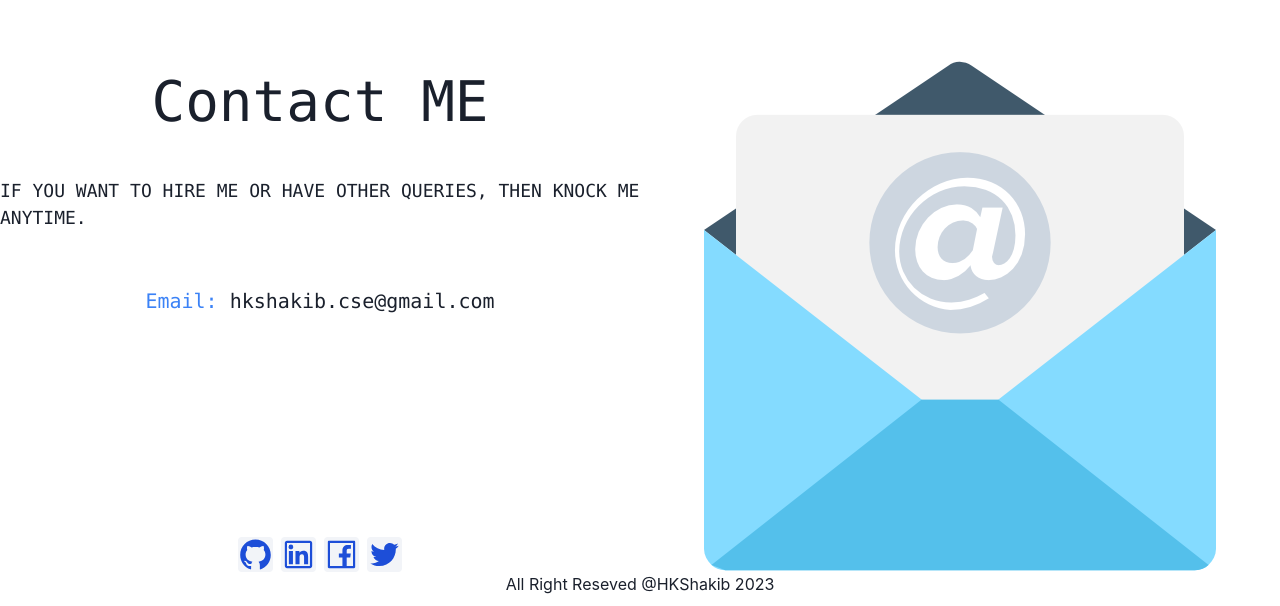
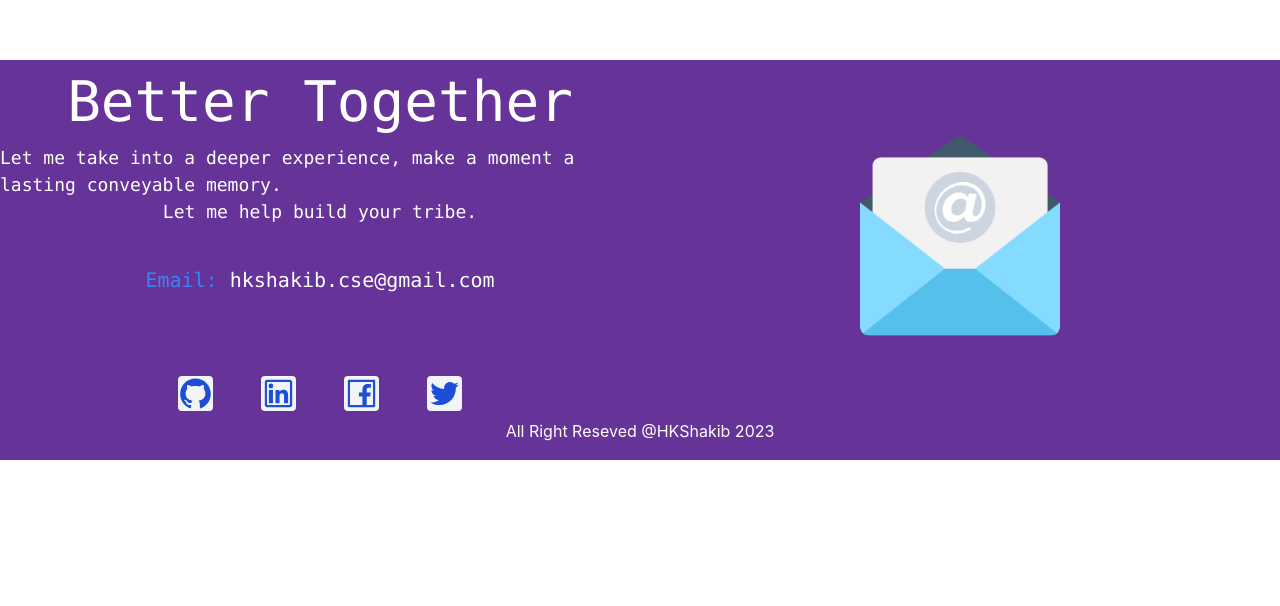
Before and after one commit to hkshakib/portfolio, a React (Create React App) app: page / in a window 1280 px wide. Shown: the part 8888-9494 px from the top of the page. After the commit the page ends 9348 px from the top, so only its background shows below. Built offline with nearby package versions, Linux system fonts and the light colour scheme; what tailwindcss-font-inter would draw is missing.

Commit message:
feat: Re-design Footer

```diff
--- a/src/components/Footer.jsx
+++ b/src/components/Footer.jsx
@@ -1,56 +1,99 @@
-import React from 'react';
-import { AiOutlineGithub, AiOutlineLinkedin, AiOutlineFacebook, AiOutlineTwitter } from 'react-icons/ai';
+import React from "react";
+import {
+  AiOutlineGithub,
+  AiOutlineLinkedin,
+  AiOutlineFacebook,
+  AiOutlineTwitter,
+} from "react-icons/ai";
 import Email from "../static/email.png";
 
 const Footer = () => {
   return (
-    <div className='flex flex-col w-[100%] pb-[10px]'>
-
-      <div className='flex flex-col basis-[90%] lg:flex-row'>
-
-        <div className='flex flex-col lg:flex-1 flex-wrap'>
-
-          <div className='flex flex-col lg:flex-1 justify-start items-center'>
-
-            <div className='flex lg:flex-1'>
-              <h1 className='text-[40px] lg:text-[56px] font-mono'>Contact ME</h1>
+    <div className="flex flex-col w-[100%] pb-[10px] bg-[rebeccapurple] h-[400px]">
+      <div className="flex flex-col flex-1 lg:flex-row">
+        <div className="flex flex-col lg:flex-1 flex-wrap">
+          <div className="flex flex-col lg:flex-1 justify-start items-center">
+            <div className="flex lg:flex-1">
+              <h1 className="text-white text-[40px] lg:text-[56px] font-mono">
+                Better Together
+              </h1>
             </div>
 
-            <div className='flex justify-center items-end lg:flex-1 lg:w-[100%] pl-8 pr-4 lg:p-0'>
-              <p className='font-mono text-[12px] lg:text-[18px]'>IF YOU WANT TO HIRE ME OR HAVE OTHER QUERIES, THEN KNOCK ME ANYTIME.</p>
+            <div className="flex justify-center items-end lg:flex-1 lg:w-[100%] pl-8 pr-4 lg:p-0">
+              <p className="font-mono text-white text-[12px] lg:text-[18px] whitespace-wrap">
+                Let me take into a deeper experience, make a moment a lasting
+                conveyable memory.
+              </p>
             </div>
 
-            <div className='flex lg:flex-1 w-[100%] justify-center items-end'>
-              <h2 className='font-mono lg:text-[20px]'><span className='text-blue-500'>Email:</span> hkshakib.cse@gmail.com</h2>
+            <div className="flex flex-col lg:flex-1 w-[100%] justify-center items-center">
+              <p className="font-mono text-white text-[12px] lg:text-[18px]">
+                Let me help build your tribe.
+              </p>
+              <h2 className="font-mono lg:text-[20px] text-white pt-10">
+                <span className="text-blue-500">Email:</span>{" "}
+                hkshakib.cse@gmail.com
+              </h2>
             </div>
-
           </div>
 
-          <div className='flex lg:flex-1 justify-center items-end gap-4'>
+          <div className="flex lg:flex-1 justify-center items-end pt-8 lg:pt-0">
+            <div className="flex text-[35px] gap-4 lg:gap-12 font-semibold">
+              <div>
+                <a
+                  href="https://github.com/hkshakib"
+                  target="_blank"
+                  rel="noopener noreferrer"
+                >
+                  <AiOutlineGithub className="bg-[#F2f4F8] rounded text-blue-700 hover:bg-white hover:text-[36px]" />
+                </a>
+              </div>
 
-            <button className='flex text-[35px] gap-2 font-semibold'>
-              <a href="https://github.com/hkshakib" target="_blank" rel="noopener noreferrer"><AiOutlineGithub className='bg-[#F2f4F8] rounded text-blue-700 hover:bg-white hover:text-[36px]'/></a>
-              <a href="https://www.linkedin.com/in/hkshakib/" target="_blank" rel="noopener noreferrer"><AiOutlineLinkedin className='bg-[#F2f4F8] rounded text-blue-700 hover:bg-white hover:text-[36px]'/></a>
-              <a href="https://web.facebook.com/Humayun.kibria.shakib/" target="_blank" rel="noopener noreferrer"><AiOutlineFacebook className='bg-[#F2f4F8] rounded text-blue-700 hover:bg-white hover:text-[36px]'/></a>
-              <a href="https://twitter.com/HKibriaShakib" target="_blank" rel="noopener noreferrer"><AiOutlineTwitter className='bg-[#F2f4F8] rounded text-blue-700 hover:bg-white hover:text-[36px]'/></a>
-            </button>
-
+              <div>
+                <a
+                  href="https://www.linkedin.com/in/hkshakib/"
+                  target="_blank"
+                  rel="noopener noreferrer"
+                >
+                  <AiOutlineLinkedin className="bg-[#F2f4F8] rounded text-blue-700 hover:bg-white hover:text-[36px]" />
+                </a>
+              </div>
+              <div>
+                <a
+                  href="https://web.facebook.com/Humayun.kibria.shakib/"
+                  target="_blank"
+                  rel="noopener noreferrer"
+                >
+                  <AiOutlineFacebook className="bg-[#F2f4F8] rounded text-blue-700 hover:bg-white hover:text-[36px]" />
+                </a>
+              </div>
+              <div>
+                <a
+                  href="https://twitter.com/HKibriaShakib"
+                  target="_blank"
+                  rel="noopener noreferrer"
+                >
+                  <AiOutlineTwitter className="bg-[#F2f4F8] rounded text-blue-700 hover:bg-white hover:text-[36px]" />
+                </a>
+              </div>
+            </div>
           </div>
-
         </div>
 
-        <div className='flex lg:flex-1 justify-center lg:p-0 p-8'>
-          <img className='bg-contain rounded-lg' src={Email} alt="Email" />
+        <div className="hidden lg:flex lg:flex-1 justify-center items-center lg:p-0 p-8">
+          <img
+            className="h-[200px] w-[200px] rounded-lg"
+            src={Email}
+            alt="Email"
+          />
         </div>
-
       </div>
 
-      <div className='flex justify-center items-center'>
+      <div className="flex basis-[10%] justify-center items-center text-white">
         <h2>All Right Reseved @HKShakib 2023</h2>
       </div>
-
     </div>
-  )
-}
+  );
+};
 
 export default Footer;
```
